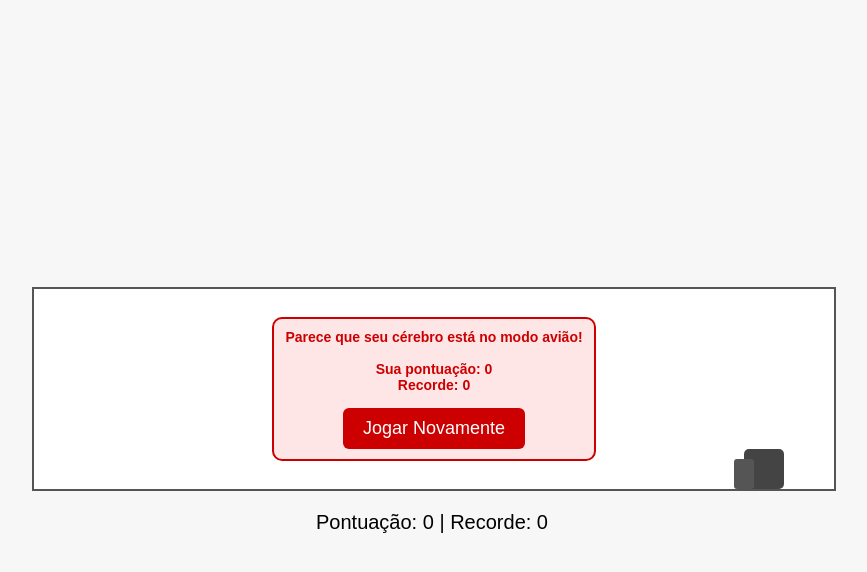
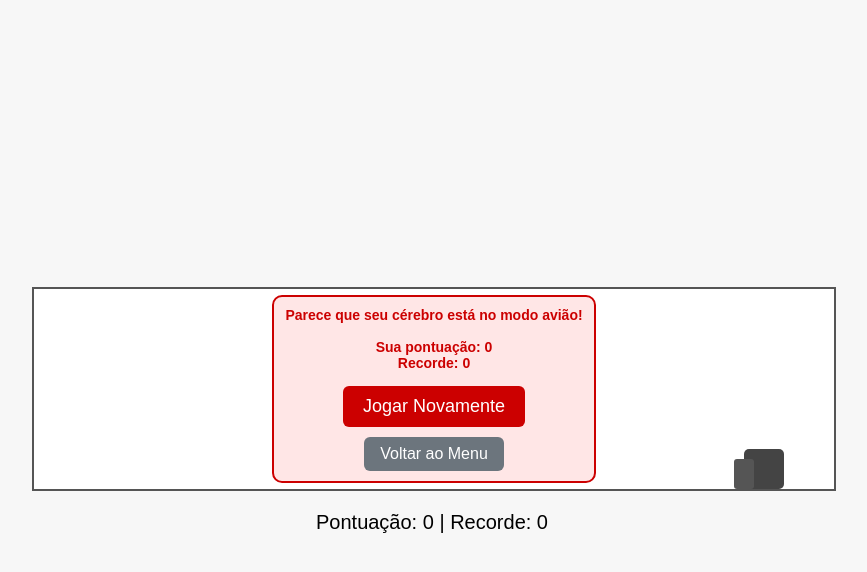
Before and after one commit to Victorsilva-VK/GameUltimatePowerOfAllGalaxy, a plain HTML site: page index.html in a window 1280 px wide. Both pictures are taken after a click on the button "Iniciar Jogo". Shown: the whole page, without its empty margins (208-1075 px from the left). Drawn offline with Linux system fonts and the light colour scheme.

Commit message:
feat(ui): adiciona botão para voltar ao menu na tela de game over
Implementa um botão "Voltar ao Menu" na mensagem de Game Over, permitindo que o jogador saia do loop de jogo sem precisar recarregar a página.

- O novo botão reseta o estado do jogo e retorna o jogador ao menu principal.
- Melhora o fluxo de navegação e a agência do jogador.
- Reduz a fricção e previne que o jogador se sinta "preso" após uma partida.

```diff
--- a/script.js
+++ b/script.js
@@ -149,8 +149,13 @@ function resetGame() {
     position = 0;
     score = 0;
     speed = 8;
-    obstacles.forEach(obs => obs.remove());
-    activeCoins.forEach(c => c.remove());
+
+    // Limpa elementos do DOM do jogo anterior
+    const gameObstacles = game.querySelectorAll('.obstacle');
+    gameObstacles.forEach(obs => obs.remove());
+    const gameCoins = game.querySelectorAll('.coin');
+    gameCoins.forEach(c => c.remove());
+
     obstacles = [];
     activeCoins = [];
 
@@ -165,7 +170,6 @@ function startGame() {
     resetGame();
     showScreen('game');
 
-    // Inicia o loop de criação de obstáculos e moedas
     function gameCreationLoop() {
         if(gameOver) {
             clearInterval(gameLoopInterval);
@@ -177,14 +181,11 @@ function startGame() {
         }
     }
 
-    gameCreationLoop(); // Chama a primeira vez
+    gameCreationLoop();
     const interval = Math.max(400, 1500 - (speed - 8) * 150);
     gameLoopInterval = setInterval(gameCreationLoop, interval + Math.random() * 400);
 }
 
-function doJump(dynamicHeight, dynamicDelay) { /* ... (código inalterado) ... */ }
-function jump() { /* ... (código inalterado) ... */ }
-// Colando o código de pulo inalterado para completude
 function doJump(dynamicHeight, dynamicDelay) {
   if (isJumping || gameOver) return;
   isJumping = true;
@@ -200,6 +201,7 @@ function doJump(dynamicHeight, dynamicDelay) {
     } else { position += 10; dino.style.bottom = position + 'px'; }
   }, baseDelay);
 }
+
 function jump() {
   if (gameOver || isJumping) return;
   const jumpHoldTime = Date.now() - jumpPressStart;
@@ -211,7 +213,6 @@ function jump() {
   const dynamicDelay = maxDelay - ((hold - minHold) / (maxHold - minHold)) * (maxDelay - minDelay);
   doJump(dynamicHeight, dynamicDelay);
 }
-// Fim do código de pulo inalterado
 
 function createCoin() {
     if (gameOver) return;
@@ -281,14 +282,30 @@ function createObstacle() {
             }
             const finalMsg = `${insults[Math.floor(Math.random()*insults.length)]}\n\nSua pontuação: ${score}\nRecorde: ${record}`;
             gameOverMessage.textContent = finalMsg;
-            if (!document.getElementById('restartBtn')) {
-                const btn = document.createElement('button');
-                btn.id = 'restartBtn';
-                btn.textContent = 'Jogar Novamente';
-                btn.onclick = startGame;
-                gameOverMessage.appendChild(document.createElement('br'));
-                gameOverMessage.appendChild(btn);
-            }
+
+            const existingBtn = document.getElementById('restartBtn');
+            const existingMenuBtn = document.getElementById('backToMenuBtn_GO');
+            if (existingBtn) existingBtn.remove();
+            if (existingMenuBtn) existingMenuBtn.remove();
+
+            const restartBtn = document.createElement('button');
+            restartBtn.id = 'restartBtn';
+            restartBtn.textContent = 'Jogar Novamente';
+            restartBtn.onclick = startGame;
+
+            const backToMenuBtn_GO = document.createElement('button');
+            backToMenuBtn_GO.id = 'backToMenuBtn_GO';
+            backToMenuBtn_GO.textContent = 'Voltar ao Menu';
+            backToMenuBtn_GO.className = 'secondary-btn';
+            backToMenuBtn_GO.onclick = () => {
+                resetGame();
+                showScreen('menu');
+            };
+
+            gameOverMessage.appendChild(document.createElement('br'));
+            gameOverMessage.appendChild(restartBtn);
+            gameOverMessage.appendChild(backToMenuBtn_GO);
+
             gameOverMessage.style.display = 'block';
             return;
         }
--- a/style.css
+++ b/style.css
@@ -116,6 +116,20 @@ body {
 }
 #restartBtn:hover { background-color: #900; }
 
+.secondary-btn {
+  margin-top: 10px;
+  padding: 8px 16px;
+  font-size: 16px;
+  background-color: #6c757d; /* Um cinza neutro */
+  color: white;
+  border: none;
+  border-radius: 6px;
+  cursor: pointer;
+}
+.secondary-btn:hover {
+  background-color: #5a6268;
+}
+
 /* --- Tela da Loja --- */
 .shop-header {
   display: flex;
```
